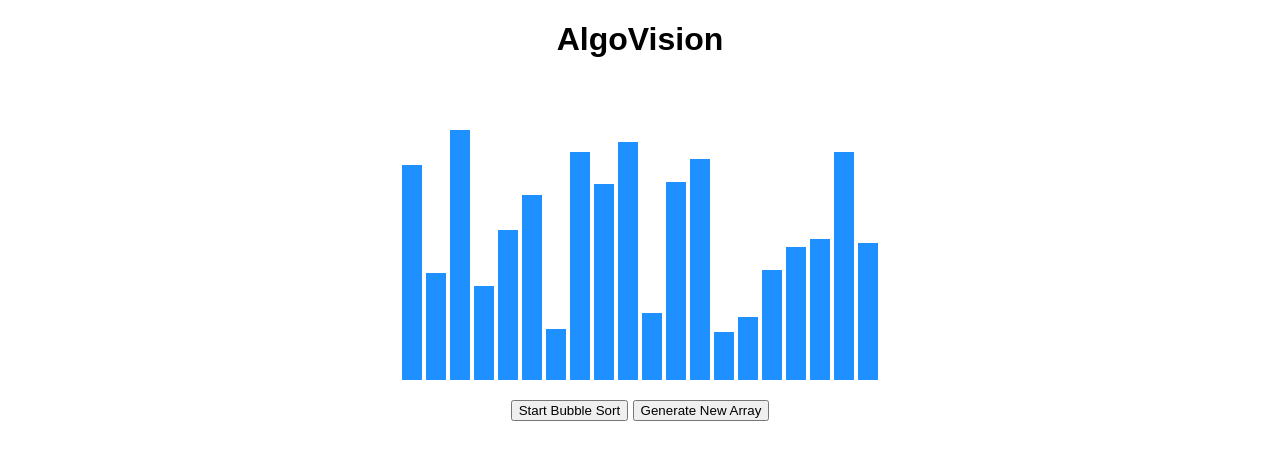
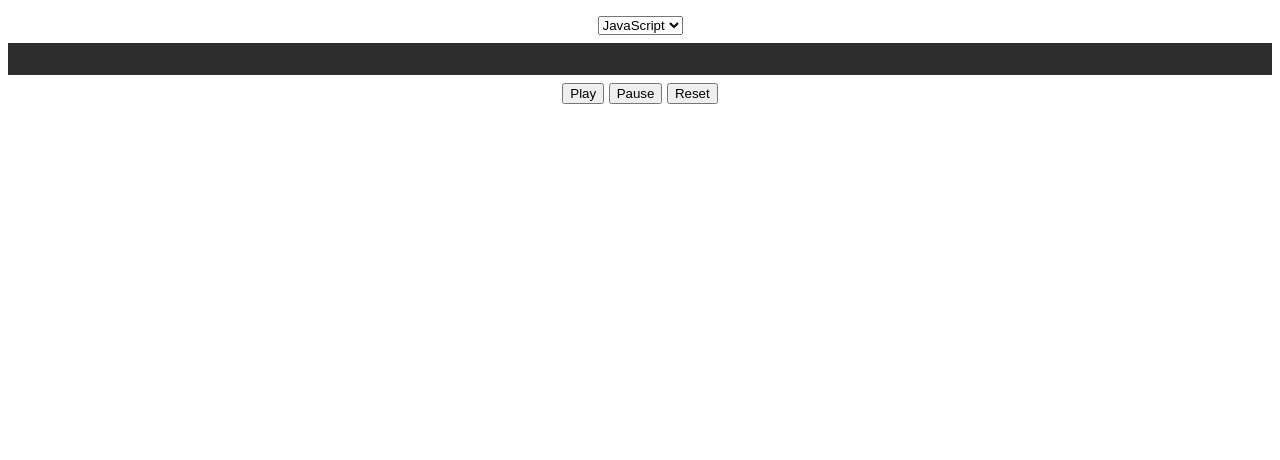
Before and after one commit to bearAtharv/AlgoVision, a plain HTML site: page index.html in a window 1280 px wide. Drawn offline with nearby package versions, Linux system fonts and the light colour scheme.

Commit message:
added play pause buttons

```diff
--- a/index.html
+++ b/index.html
@@ -3,14 +3,39 @@
 <head>
     <meta charset="UTF-8">
     <meta name="viewport" content="width=device-width, initial-scale=1.0">
-    <title>AlgoVision</title>
+    <title>Interactive Algorithm Education</title>
     <link rel="stylesheet" href="style.css">
+    <link rel="stylesheet" href="https://cdnjs.cloudflare.com/ajax/libs/prism/1.29.0/themes/prism-tomorrow.min.css">
 </head>
 <body>
-    <h1>AlgoVision</h1>
-    <div id="bar-container"></div>
-    <button id="sortBtn">Start Bubble Sort</button>
-    <button id="resetBtn">Generate New Array</button>
+    <div class="main-container">
+        <div id="sidebar">
+            <ul id="algorithm-list"></ul>
+        </div>
+        <div class="main-content">
+            <div id="code-container">
+                <select id="language-select">
+                    <option value="javascript">JavaScript</option>
+                    <option value="python">Python</option>
+                    <option value="cpp">C++</option>
+                </select>
+                <pre><code id="code-block" class="language-javascript"></code></pre>
+            </div>
+            <div id="visualization-container"></div>
+            <div id="controls">
+                <button id="play-btn">Play</button>
+                <button id="pause-btn">Pause</button>
+                <button id="reset-btn">Reset</button>
+            </div>
+        </div>
+    </div>
+
+    <script src="https://cdnjs.cloudflare.com/ajax/libs/p5.js/1.7.0/p5.min.js"></script>
+    <script src="https://cdnjs.cloudflare.com/ajax/libs/prism/1.29.0/prism.min.js"></script>
+    <script src="https://cdnjs.cloudflare.com/ajax/libs/prism/1.29.0/components/prism-python.min.js"></script>
+    <script src="https://cdnjs.cloudflare.com/ajax/libs/prism/1.29.0/components/prism-clike.min.js"></script>
+    <script src="https://cdnjs.cloudflare.com/ajax/libs/prism/1.29.0/components/prism-c.min.js"></script>
+    <script src="https://cdnjs.cloudflare.com/ajax/libs/prism/1.29.0/components/prism-cpp.min.js"></script>
     <script src="script.js"></script>
 </body>
 </html>
```
